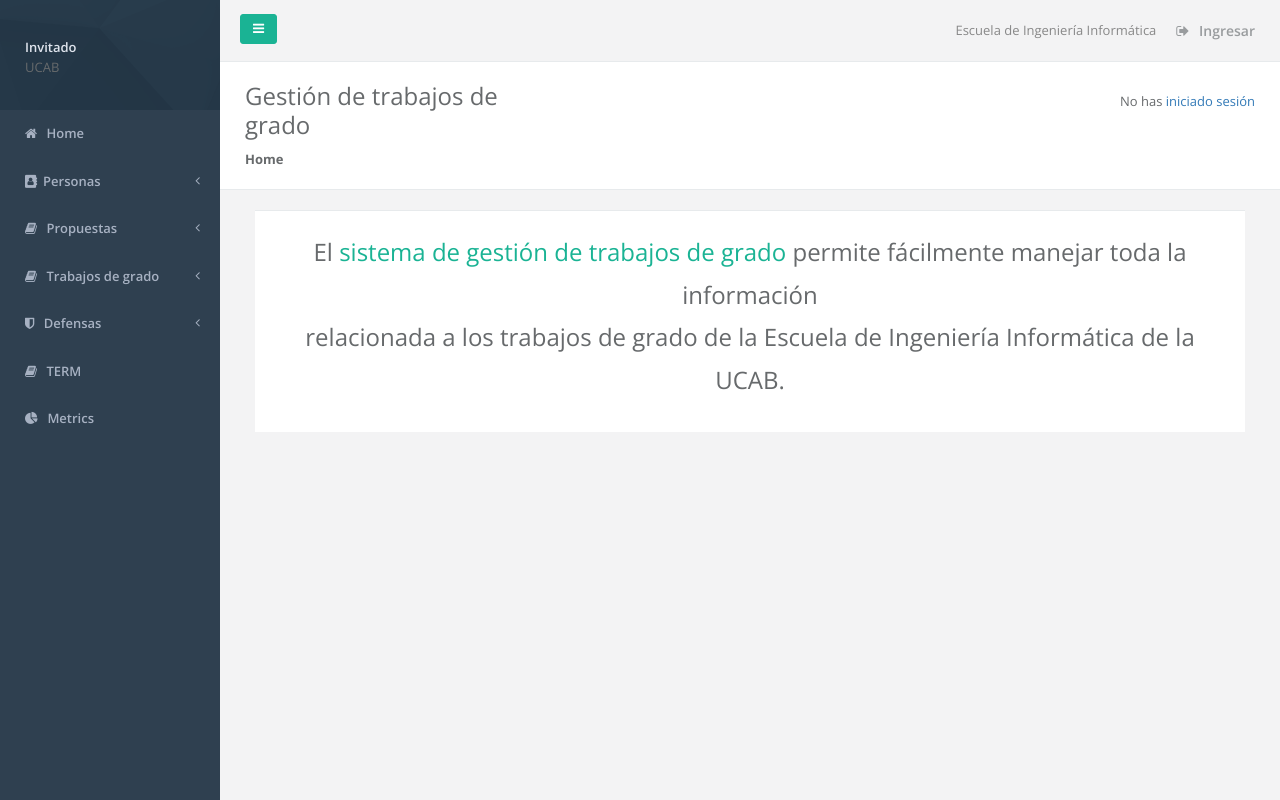
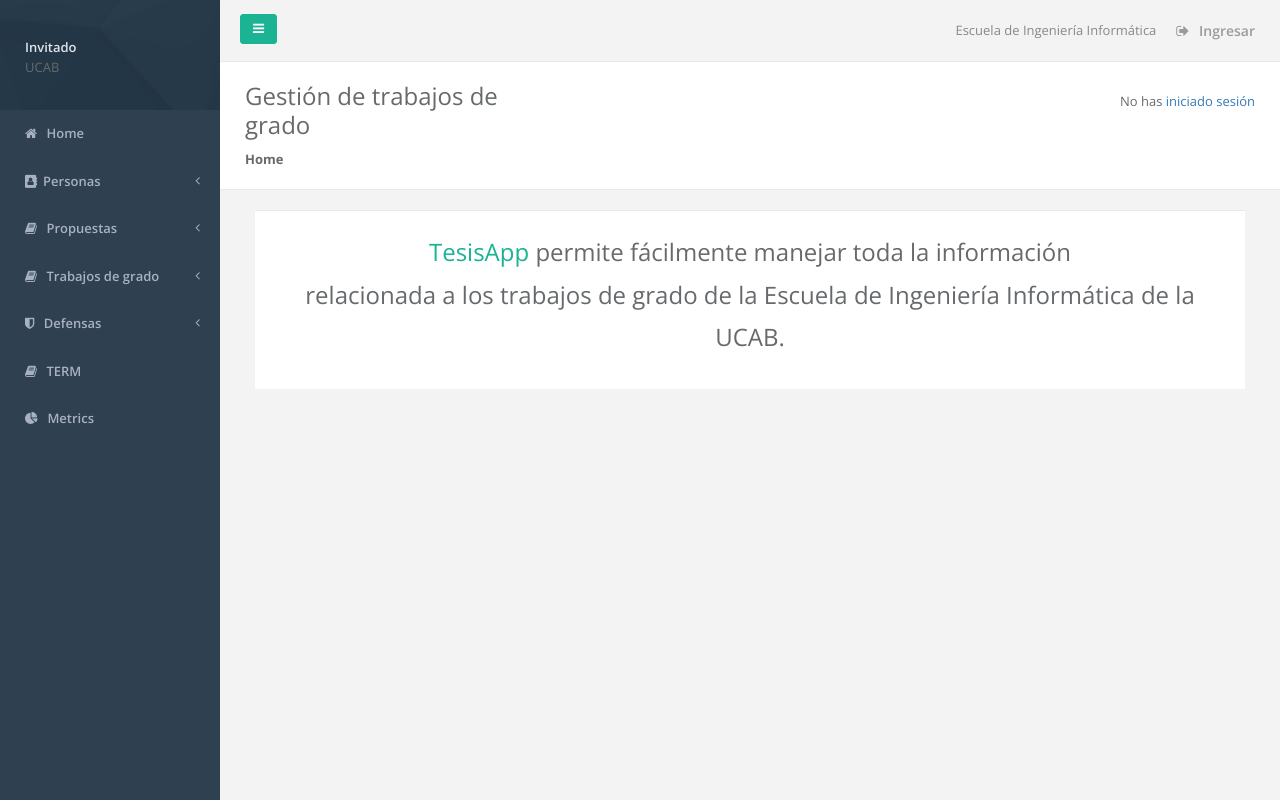
Before and after one commit to jcgds/thesis-manager, a Django app: page / in a window 1280 px wide. Run offline with Django 3.2, Linux system fonts and the light colour scheme; some libraries are stand-ins or nearby versions.

Commit message:
Add app name

```diff
--- a/web/templates/web/landing.html
+++ b/web/templates/web/landing.html
@@ -28,8 +28,7 @@
             <div class="ibox ">
                 <div class="ibox-content text-center m-md">
                     <h2 style="line-height: 32pt">
-                        El <span class="text-navy">sistema de gestión de trabajos de grado</span>
-                        permite fácilmente manejar toda la información <br>relacionada a los trabajos de grado
+                        <span class="text-navy">TesisApp</span> permite fácilmente manejar toda la información <br>relacionada a los trabajos de grado
                         de la Escuela de Ingeniería Informática de la UCAB.
                     </h2>
                 </div>
```
